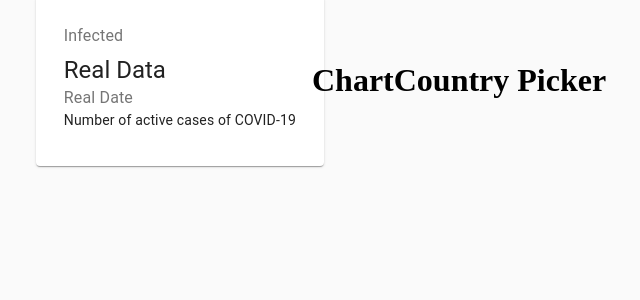
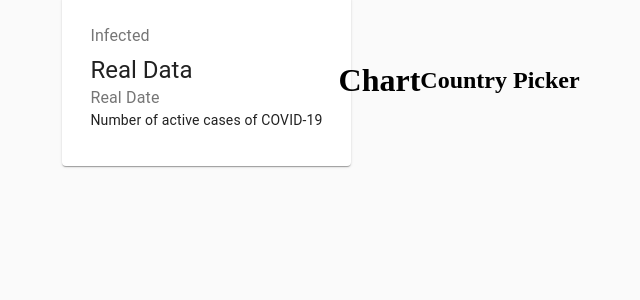
Before and after one commit to rodhent/covidtracker, a React (Create React App) app: page / in a window 1280 px wide. Shown: the top 300 px of the page, without its empty margins (313-953 px from the left). Built offline with nearby package versions, Linux system fonts and the light colour scheme; no server answers.

Commit message:
country picker

```diff
--- a/src/components/CountryPicker/CountryPicker.jsx
+++ b/src/components/CountryPicker/CountryPicker.jsx
@@ -3,7 +3,7 @@ import React from 'react'
 const CountryPicker = () => {
     return (
         <div>
-            <h1>Country Picker</h1>
+            <h2>Country Picker</h2>
         </div>
     )
 }
```
